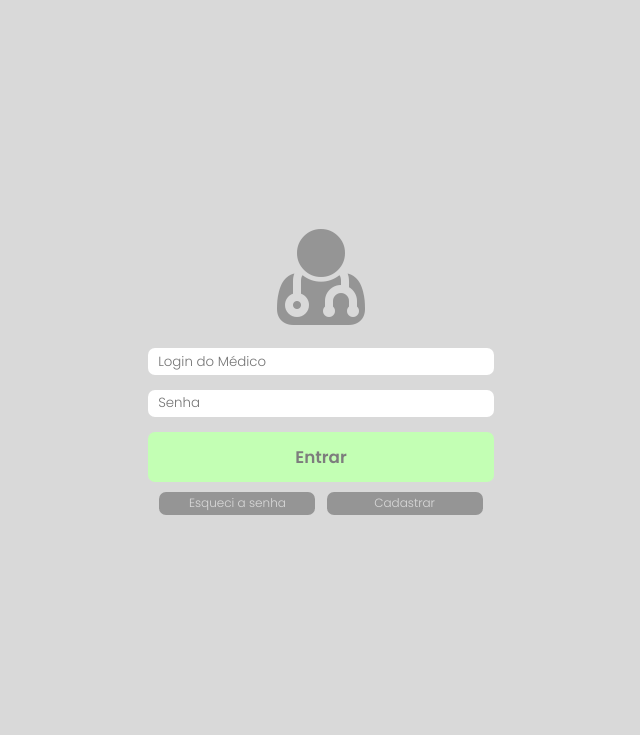
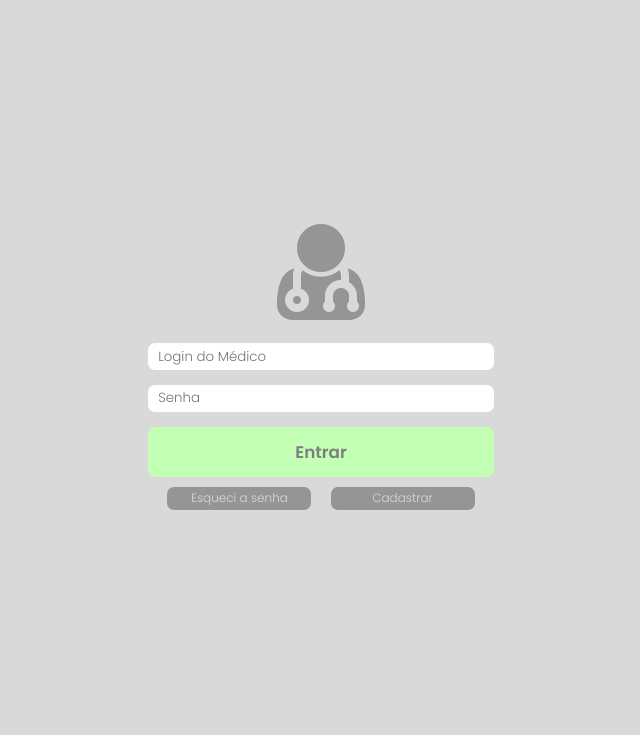
Before and after one commit to NatanaelMonteiro/clinica_medica, a FastAPI app: page /app/login.html in a window 1280 px wide. Shown: the top 735 px of the page, without its empty margins (319-959 px from the left). Run offline with FastAPI, Linux system fonts and the light colour scheme.

Commit message:
Atualização de estilos, Hover

```diff
--- a/static/login.html
+++ b/static/login.html
@@ -18,14 +18,10 @@
             </div>
             <input type="text" id="login-medico" placeholder="Login do Médico">
             <input type="password" id="senha-medico" placeholder="Senha">
-            <div class="button">
-                <a href="home.html">
-                    Entrar
-                </a>
-            </div>
+            <a class="button" href="home.html">Entrar</a>
             <div class="buttons">
-                <button class="secondary">Esqueci a senha</button>
-                <button class="secondary">Cadastrar</button>
+                <button class="mini secondary">Esqueci a senha</button>
+                <button class="mini secondary">Cadastrar</button>
             </div>
 
         </div>
--- a/static/styles.css
+++ b/static/styles.css
@@ -9,7 +9,7 @@
   }
 
   * {
-    font-family: "Poppins";
+    font-family: "Poppins", "Noto Sans", sans-serif;
     border-radius: 7px;
     border: solid 0px transparent;
     box-sizing: border-box;
@@ -59,10 +59,10 @@ text-transform: lowercase;
   }
 
   .secondary {
-    height: 1.9em;
+    /* height: 1.9em;
     width: 13em;
     font-size: 0.75em;
-    font-weight: 500;
+    font-weight: 500; */
     color: var(--font-secondary);
     background-color: var(--secondary);
   }
@@ -113,24 +113,38 @@ text-transform: lowercase;
     padding-left: 10px;
   }
 
-  div.button {
+  button,
+  .button {
     height: 3em;
     width: 100%;
-    display: flex;
+    /* display: flex;
     flex-direction: column;
     justify-content: center;
-    align-content: center;
+    align-content: center; */
     margin-bottom: 10px;
     background-color: var(--primary);
     font-weight: 600;
     font-size: 1.05em;
+    text-align: center;
     color: var(--font-primary);
   }
 
-  div.button a {
-    color: inherit;
-    text-align: center;
+  a.button {
+    display: flex;
+    flex-direction: column;
+    justify-content: center;
     text-decoration: none;
+  }
+
+  button:hover, a.button:hover, .card:hover {
+    box-shadow: 8px 8px 12px rgba(128, 128, 128, 0.4) !important;
+  }
+
+  button.mini {
+    height: 1.9em;
+    width: 12em;
+    font-size: 0.75em;
+    font-weight: 500;
   }
 
   div.buttons {
```
